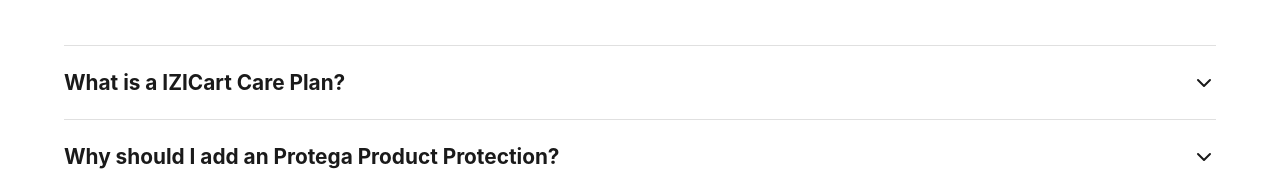
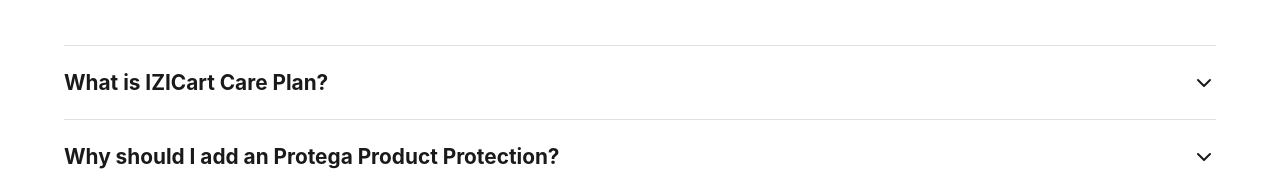
Before and after one commit to harishkumar59/IZICare-Plan, a React (Vite) app: page / in a window 1280 px wide. Shown: the part 4241-4412 px from the top of the page. Built offline with nearby package versions, Linux system fonts and the light colour scheme.

Commit message:
just checkin the version so deleted the is letter in faq

```diff
--- a/src/components/Faq.jsx
+++ b/src/components/Faq.jsx
@@ -7,7 +7,7 @@
 
     const faqs = [
       {
-        question: "What is a IZICart Care Plan?",
+        question: "What is  IZICart Care Plan?",
         answer: "IZICart Care provides accidental damage coverage, extended warranty coverage and peace of mind. We get that accidents happen. That's why with IZICart Care, we'll provide you with a replacement product should you need one. The enhanced coverage begins at the time of purchase, and covers until the end of the IZICart Plan term length. See Terms and Conditions for additional details."
       },
       {
```
